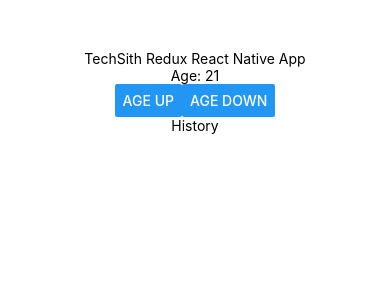
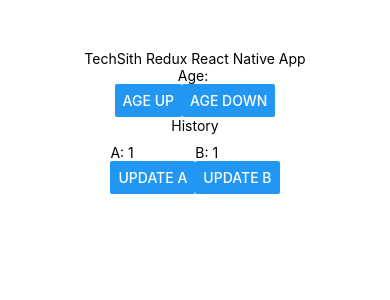
Before and after one commit to adclleva/TechSitch-React-Native-Redux-App-Example, a React Native app: screen / in a window 390 px wide. Shown: the top 300 px of the page. Built offline with nearby package versions, Linux system fonts and the light colour scheme.

Commit message:
Separated the reducers and able to combine them to the store provider and able to use the specific reducers within the app

```diff
--- a/App.js
+++ b/App.js
@@ -7,22 +7,23 @@
  */
 
 import React, {Component} from 'react';
-import {
-  SafeAreaView,
-  StyleSheet,
-  ScrollView,
-  View,
-  Text,
-  StatusBar,
-  Button,
-} from 'react-native';
 
-import {Provider, connect} from 'react-redux';
-import {createStore} from 'redux';
-import reducer from './app/store/reducer';
+import {Provider} from 'react-redux';
 import ApplicationComponents from './app/components/ApplicationComponents';
 
-const store = createStore(reducer);
+import {createStore, combineReducers} from 'redux';
+
+import reducer from './app/store/reducer';
+import reducerA from './app/store/reducerA';
+import reducerB from './app/store/reducerB';
+
+const rootReducer = combineReducers({
+  reducer,
+  reducerA,
+  reducerB,
+});
+
+const store = createStore(rootReducer);
 
 class App extends Component {
   constructor(props) {
--- a/app/components/ApplicationComponents.js
+++ b/app/components/ApplicationComponents.js
@@ -19,10 +19,6 @@
 } from 'react-native';
 
 import {connect} from 'react-redux';
-import {createStore} from 'redux';
-import reducer from '../store/reducer';
-
-const store = createStore(reducer);
 
 class ApplicationComponents extends Component {
   constructor(props) {
@@ -40,23 +36,43 @@
           <Button title="Age Down" onPress={this.props.onAgeDown} />
         </View>
         <Text>History</Text>
-        {this.props.history.map((item, index) => {
+        {this.props.reducer.history.map((item, index) => {
           return (
             <TouchableOpacity
               key={item.id * index}
               style={styles.historyItem}
-              onPress={() => this.props.onDeleteItem(item.id)}>
+              onPress={() => this.props.reducer.onDeleteItem(item.id)}>
               <View>
                 <Text>{item.value}</Text>
               </View>
             </TouchableOpacity>
           );
         })}
+        <View style={styles.container2}>
+          <View>
+            <Text>A: {this.props.reducerA.a}</Text>
+            <Button
+              title="Update A"
+              onPress={() => this.props.updateA(this.props.reducerB.b)}
+            />
+          </View>
+          <View>
+            <Text>B: {this.props.reducerB.b}</Text>
+            <Button
+              title="Update B"
+              onPress={() => this.props.updateB(this.props.reducerA.a)}
+            />
+          </View>
+        </View>
       </View>
     );
   }
 }
 const styles = StyleSheet.create({
+  container2: {
+    flexDirection: 'row',
+    padding: 10,
+  },
   screen: {
     flex: 1,
     alignItems: 'center',
@@ -87,6 +103,8 @@
     onAgeUp: () => dispatch({type: 'AGE_UP', value: 1}),
     onAgeDown: () => dispatch({type: 'AGE_DOWN', value: 1}),
     onDeleteItem: (id) => dispatch({type: 'DELETE_ITEM', key: id}),
+    updateA: (b) => dispatch({type: 'UPDATE_A', value: b}),
+    updateB: (a) => dispatch({type: 'UPDATE_B', value: a}),
   };
 };
 export default connect(
--- /dev/null
+++ b/app/store/reducerA.js
@@ -0,0 +1,18 @@
+const initialState = {
+  a: 1,
+};
+
+const reducer = (state = initialState, action) => {
+  switch (action.type) {
+    case 'UPDATE_A':
+      return {
+        ...state,
+        a: state.a + action.value,
+      };
+
+    default:
+      return state;
+  }
+};
+
+export default reducer;
--- /dev/null
+++ b/app/store/reducerB.js
@@ -0,0 +1,18 @@
+const initialState = {
+  b: 1,
+};
+
+const reducer = (state = initialState, action) => {
+  switch (action.type) {
+    case 'UPDATE_B':
+      return {
+        ...state,
+        b: state.b + action.value,
+      };
+
+    default:
+      return state;
+  }
+};
+
+export default reducer;
```
